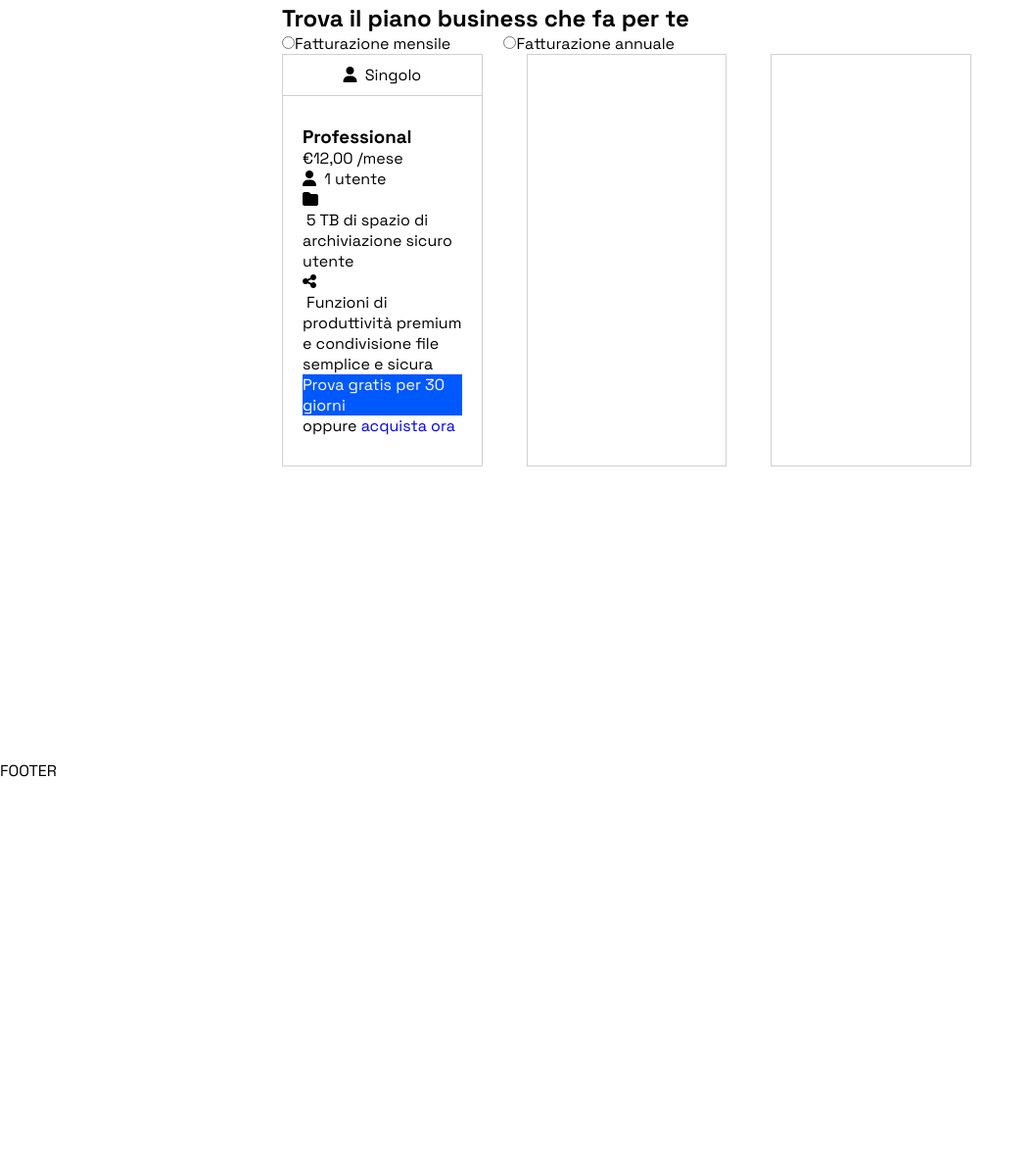
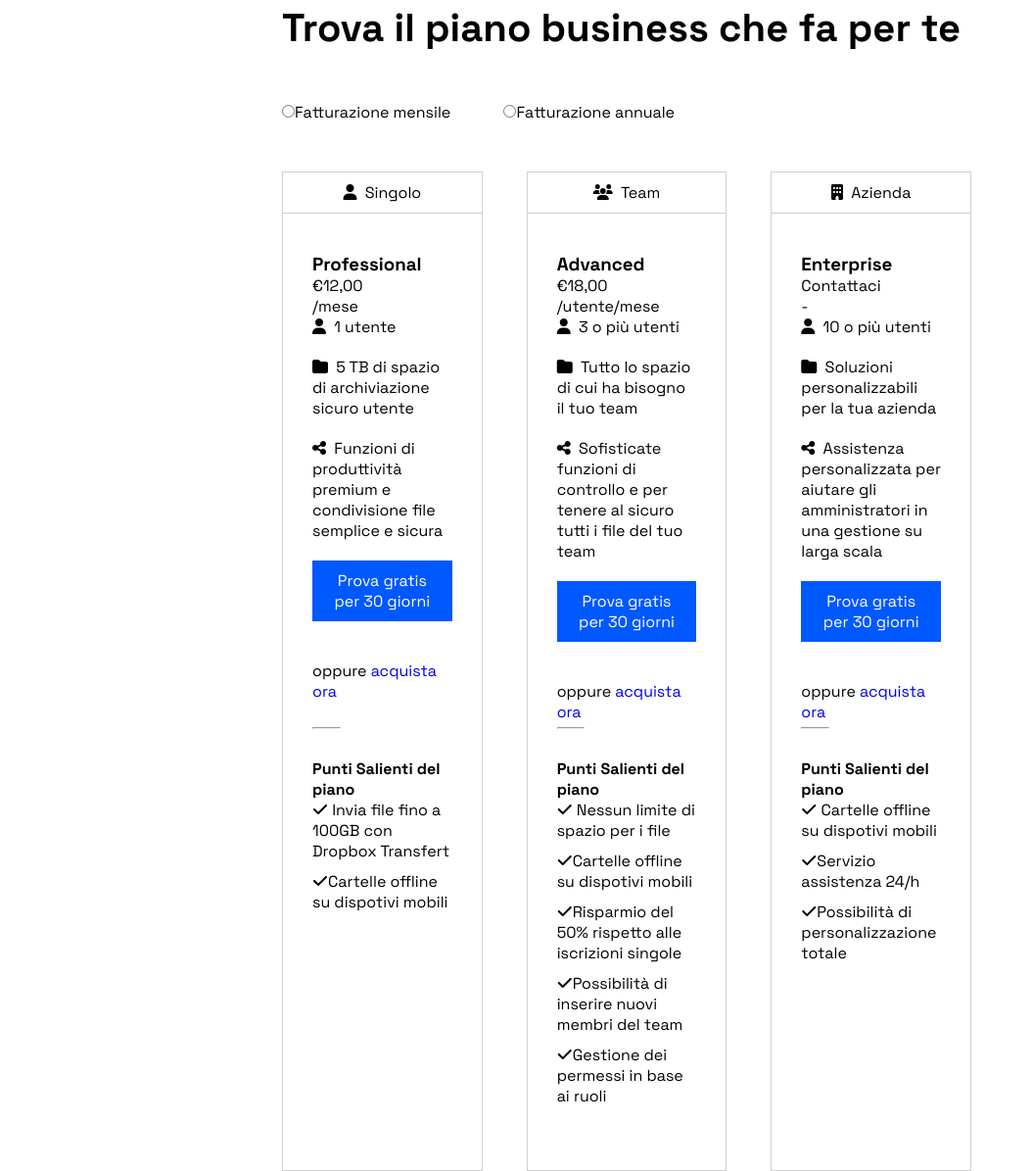
Before and after one commit to stedfl/htmlcss-dropbox, a plain HTML site: page index.html in a window 1280 px wide. Shown: the part 861-2056 px from the top of the page at 98% size, without its empty margins (0-1054 px from the left). Before the commit the page ends 1658 px from the top, so only its background shows below. Drawn offline with Linux system fonts and the light colour scheme.

Commit message:
add table in section-plans

```diff
--- a/css/style.css
+++ b/css/style.css
@@ -29,6 +29,7 @@ ul {
 
 .btn {
   background-color: #0058ff;
+  padding: 10px 15px;
 }
 
 .btn a {
@@ -117,7 +118,6 @@ header .btn {
 }
 .jumbotron .btn {
   display: inline;
-  padding: 10px 15px;
   margin: 50px 0;
 }
 
@@ -137,19 +137,31 @@ main .container {
   padding-top: 100px;
 }
 
+main .plans h2 {
+  font-size: 2.5rem;
+  }
+
+main .plans h2, main .plans .radio-button {
+  margin-bottom: 50px;
+}
 
 .plans .month, .plans .year {
   display: inline-block;
   margin-right: 50px;
 }
 
-main .table {
+main .table, main .col-table .top {
   justify-content: space-between;
 }
 
 main .col-table {
   width: calc(100% / 3 - 30px);
   border: 1px solid #d0d0d3;
+  padding-bottom: 30px;
+}
+
+main .col-table, main .col-table .top, .col-table .bottom, .col-table .title, .col-table ul, .col-table .sell {
+  flex-direction: column;
 }
 
 main .plans .size {
@@ -158,6 +170,41 @@ main .plans .size {
   padding: 10px 0;
 }
 
-main .plans .descr {
-  padding: 30px 20px;
+main .col-table .top {
+  height: 50%;
 }
+
+main .plans .top {
+  padding: 40px 30px 0;
+}
+
+main .plans .bottom {
+  padding: 0 30px;
+}
+
+.plans ul p {
+  display: inline;
+}
+
+.plans .sell .btn {
+  display: inline;
+  text-align: center;
+}
+
+.plans .top li {
+  margin-bottom: 20px;
+}
+
+.plans .top .sell .btn {
+  margin-bottom: 40px;
+}
+
+.plans .bottom hr {
+  width: 20%;
+  color: #d0d0d3;
+  margin: 30px 0;
+}
+
+.plans .bottom li {
+  padding-bottom: 10px;
+}
--- a/index.html
+++ b/index.html
@@ -71,43 +71,201 @@
         </div>
 
         <div class="table d-flex">
-          <div class="col-table">
+          <!-- COLONNA -->
+          <div class="col-table d-flex">
+
             <div class="size">
               <i class="fa-solid fa-user"></i>
               <span>&nbsp;Singolo</span>
             </div>
-            <div class="descr">
+
+            <div class="top d-flex">
+              <div class="title">
                 <h3>Professional</h3>
                 <span>&euro;12,00</span>
-              <span>/mese</span>
-              <div>
+                <p>/mese</p>
+              </div>
+
+              <ul class="d-flex">
+                <li>
                   <i class="fa-solid fa-user"></i>
                   <span>&nbsp;1 utente</span>
-              </div>
-              <div>
+                </li>
+                <li>
                   <i class="fa-solid fa-folder"></i>
                   <p>&nbsp;5 TB di spazio di archiviazione sicuro utente
                   </p>
-              </div>
-              <div>
+                </li>
+                <li>
                   <i class="fa-solid fa-share-nodes"></i>
                   <p>
                     &nbsp;Funzioni di produttività premium e condivisione file semplice e sicura
                   </p>
+                </li>
+              </ul>
+
+              <div class="sell d-flex">
+                <div class="btn"><a href="#">Prova gratis per 30 giorni</a>
                 </div>
-              <div class="btn"><a href="#">Prova gratis per 30 giorni</a></div>
                 <p>oppure
                   <a href="#">acquista ora</a>
                 </p>
 
+              </div>
+
+            </div>
+
+            <div class="bottom">
+              <hr>
+              <h4>Punti Salienti del piano</h4>
+              <ul>
+                <li>
+                  <i class="fa-solid fa-check"></i>
+                  <p>
+                    Invia file fino a 100GB con Dropbox Transfert
+                  </p>
+                </li>
+                <li><i class="fa-solid fa-check"></i>Cartelle offline su dispotivi mobili</li>
+              </ul>
 
             </div>
 
 
           </div>
-          <div class="col-table"></div>
-          <div class="col-table"></div>
+          <!-- /COLONNA -->
+
+          <!-- COLONNA -->
+          <div class="col-table d-flex">
+
+            <div class="size">
+              <i class="fa-solid fa-users"></i>
+              <span>&nbsp;Team</span>
             </div>
+
+            <div class="top d-flex">
+              <div class="title">
+                <h3>Advanced</h3>
+                <span>&euro;18,00</span>
+                <p>/utente/mese</p>
+              </div>
+
+              <ul class="d-flex">
+                <li>
+                  <i class="fa-solid fa-user"></i>
+                  <span>&nbsp;3 o più utenti</span>
+                </li>
+                <li>
+                  <i class="fa-solid fa-folder"></i>
+                  <p>&nbsp;Tutto lo spazio di cui ha bisogno il tuo team
+                  </p>
+                </li>
+                <li>
+                  <i class="fa-solid fa-share-nodes"></i>
+                  <p>
+                    &nbsp;Sofisticate funzioni di controllo e per tenere al sicuro tutti i file del tuo team
+                  </p>
+                </li>
+              </ul>
+
+              <div class="sell d-flex">
+                <div class="btn"><a href="#">Prova gratis per 30 giorni</a>
+                </div>
+                <p>oppure
+                  <a href="#">acquista ora</a>
+                </p>
+
+              </div>
+
+            </div>
+
+            <div class="bottom">
+              <hr>
+              <h4>Punti Salienti del piano</h4>
+              <ul>
+                <li>
+                  <i class="fa-solid fa-check"></i>
+                  <p>
+                    Nessun limite di spazio per i file
+                  </p>
+                </li>
+                <li><i class="fa-solid fa-check"></i>Cartelle offline su dispotivi mobili</li>
+                <li><i class="fa-solid fa-check"></i>Risparmio del 50% rispetto alle iscrizioni singole</li>
+                <li><i class="fa-solid fa-check"></i>Possibilità di inserire nuovi membri del team</li>
+                <li><i class="fa-solid fa-check"></i>Gestione dei permessi in base ai ruoli</li>
+              </ul>
+
+            </div>
+
+          </div>
+          <!-- /COLONNA -->
+
+          <!-- COLONNA -->
+          <div class="col-table d-flex">
+
+            <div class="size">
+              <i class="fa-solid fa-building"></i>
+              <span>&nbsp;Azienda</span>
+            </div>
+
+            <div class="top d-flex">
+              <div class="title">
+                <h3>Enterprise</h3>
+                <span>Contattaci</span>
+                <p>-</p>
+              </div>
+
+              <ul class="d-flex">
+                <li>
+                  <i class="fa-solid fa-user"></i>
+                  <span>&nbsp;10 o più utenti</span>
+                </li>
+                <li>
+                  <i class="fa-solid fa-folder"></i>
+                  <p>&nbsp;Soluzioni personalizzabili per la tua azienda
+                  </p>
+                </li>
+                <li>
+                  <i class="fa-solid fa-share-nodes"></i>
+                  <p>
+                    &nbsp;Assistenza personalizzata per aiutare gli amministratori in una gestione su larga scala
+                  </p>
+                </li>
+              </ul>
+
+              <div class="sell d-flex">
+                <div class="btn"><a href="#">Prova gratis per 30 giorni</a>
+                </div>
+                <p>oppure
+                  <a href="#">acquista ora</a>
+                </p>
+
+              </div>
+
+            </div>
+
+            <div class="bottom">
+              <hr>
+              <h4>Punti Salienti del piano</h4>
+              <ul class="d-flex">
+                <li>
+                  <i class="fa-solid fa-check"></i>
+                  <p>
+                    Cartelle offline su dispotivi mobili
+                  </p>
+                </li>
+                <li><i class="fa-solid fa-check"></i>Servizio assistenza 24/h</li>
+                <li><i class="fa-solid fa-check"></i>Possibilità di personalizzazione totale</li>
+              </ul>
+
+            </div>
+          </div>
+
+
+
+
+
+        </div>
+
 
 
 
```
Lines whose indentation alone changed are shown as unchanged.
